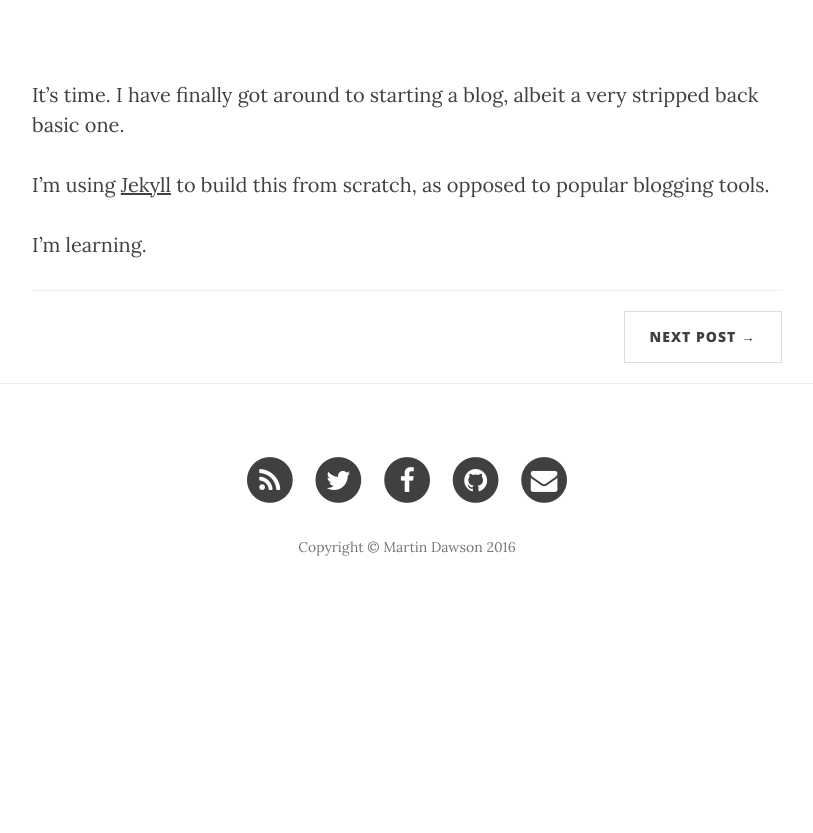
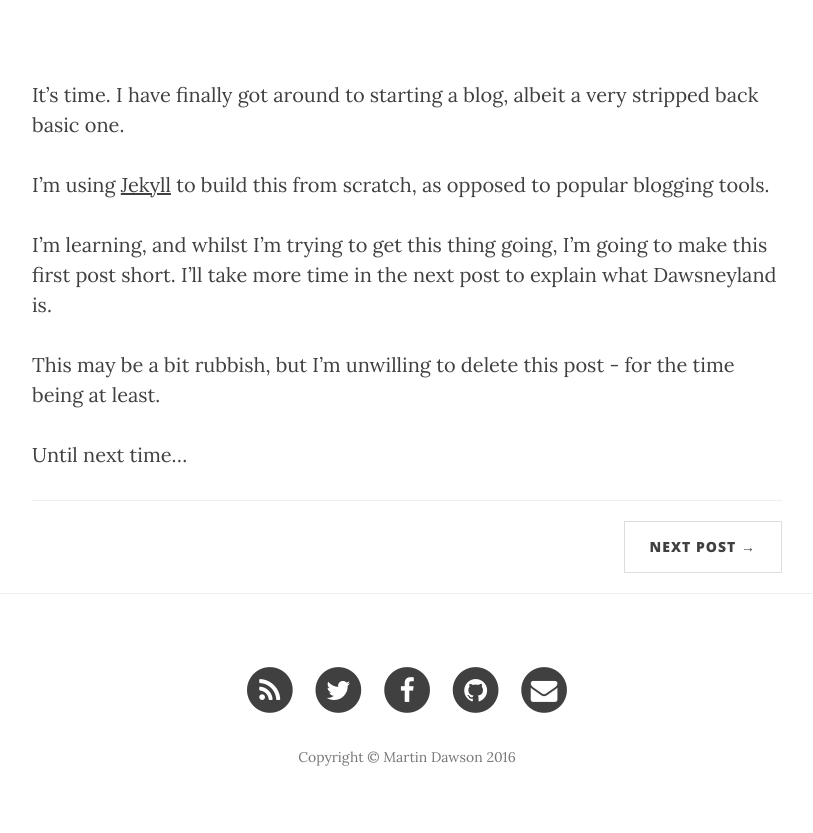
Before and after one commit to dawsneyland/formerdland, a Jekyll site: the page built from _posts/2016-02-03-time-to-begin.md, in a window 1280 px wide. Shown: the part 476-1309 px from the top of the page, without its empty margins (233-1046 px from the left). Built offline with Jekyll 4.4.1, drawn with Linux system fonts in a browser that asks for light colours; nearby versions of some CDN libraries; before the commit the page ends 1099 px from its top, so only the background shows below that.

Commit message:
Update 2016-02-03-time-to-begin.md

```diff
--- a/_posts/2016-02-03-time-to-begin.md
+++ b/_posts/2016-02-03-time-to-begin.md
@@ -7,8 +7,12 @@ author: "Martin Dawson"
 header-img: "img/DSC04616.JPG"
 ---
 
-It's time. I have finally got around to starting a blog, albeit a very stripped back basic one.
+It’s time. I have finally got around to starting a blog, albeit a very stripped back basic one.
 
 I'm using [Jekyll](http://jekyllrb.com) to build this from scratch, as opposed to popular blogging tools.
 
-I'm learning.
+I’m learning, and whilst I’m trying to get this thing going, I’m going to make this first post short. I’ll take more time in the next post to explain what Dawsneyland is.
+
+This may be a bit rubbish, but I’m unwilling to delete this post - for the time being at least.
+
+Until next time…
```
